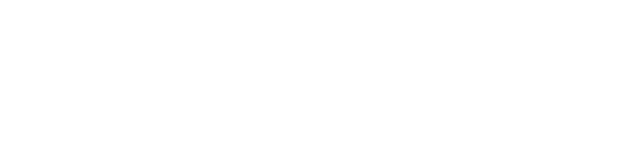
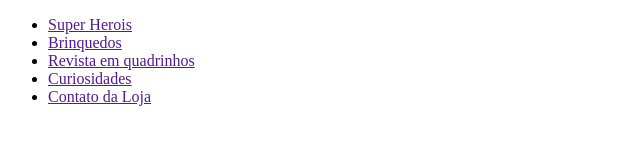
Before and after one commit to Cidade-Toys/Cidade-Toys, a plain HTML site: page Desktop/projetoDC/index.html in a window 1280 px wide. Shown: the whole page, without its empty margins (0-640 px from the left). Drawn offline with Linux system fonts and the light colour scheme; files whose address does not match are found by name.

Commit message:
começando header

```diff
--- a/Desktop/projetoDC/index.html
+++ b/Desktop/projetoDC/index.html
@@ -7,7 +7,19 @@
     <title>PROJETO DC</title>
 </head>
 <body>
+    <header>
+        <nav>
+            <ul>
+                <li><a href="">Super Herois</a>
+                <li><a href="">Brinquedos</a></li>
+                <li><a href="">Revista em quadrinhos</a></li>
+                <li><a href="">Curiosidades</a></li>
+                <li><a href="">Contato da Loja</a></li>
+                </li>
+            </ul>
+        </nav>
 
+    </header>
 
 
 
```
